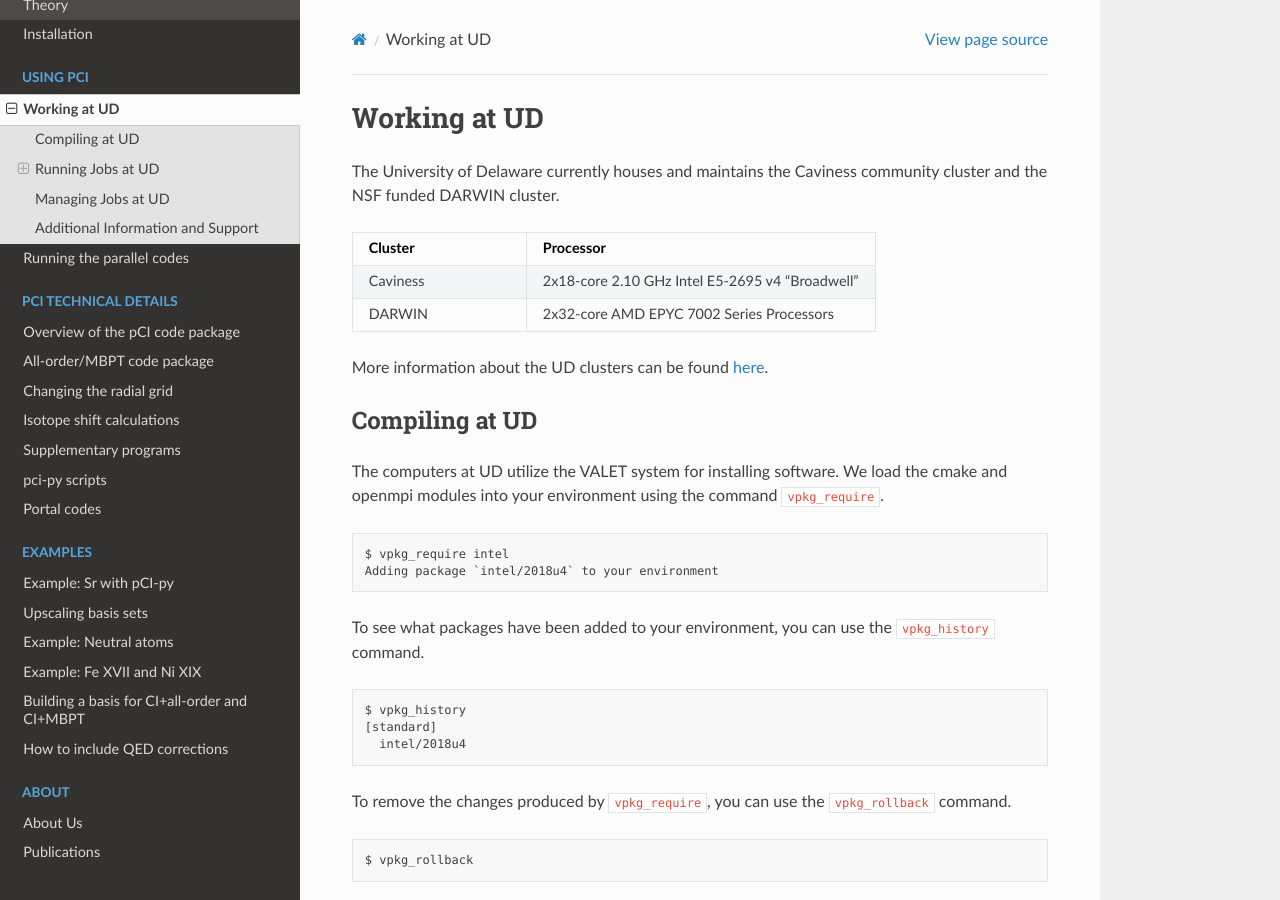
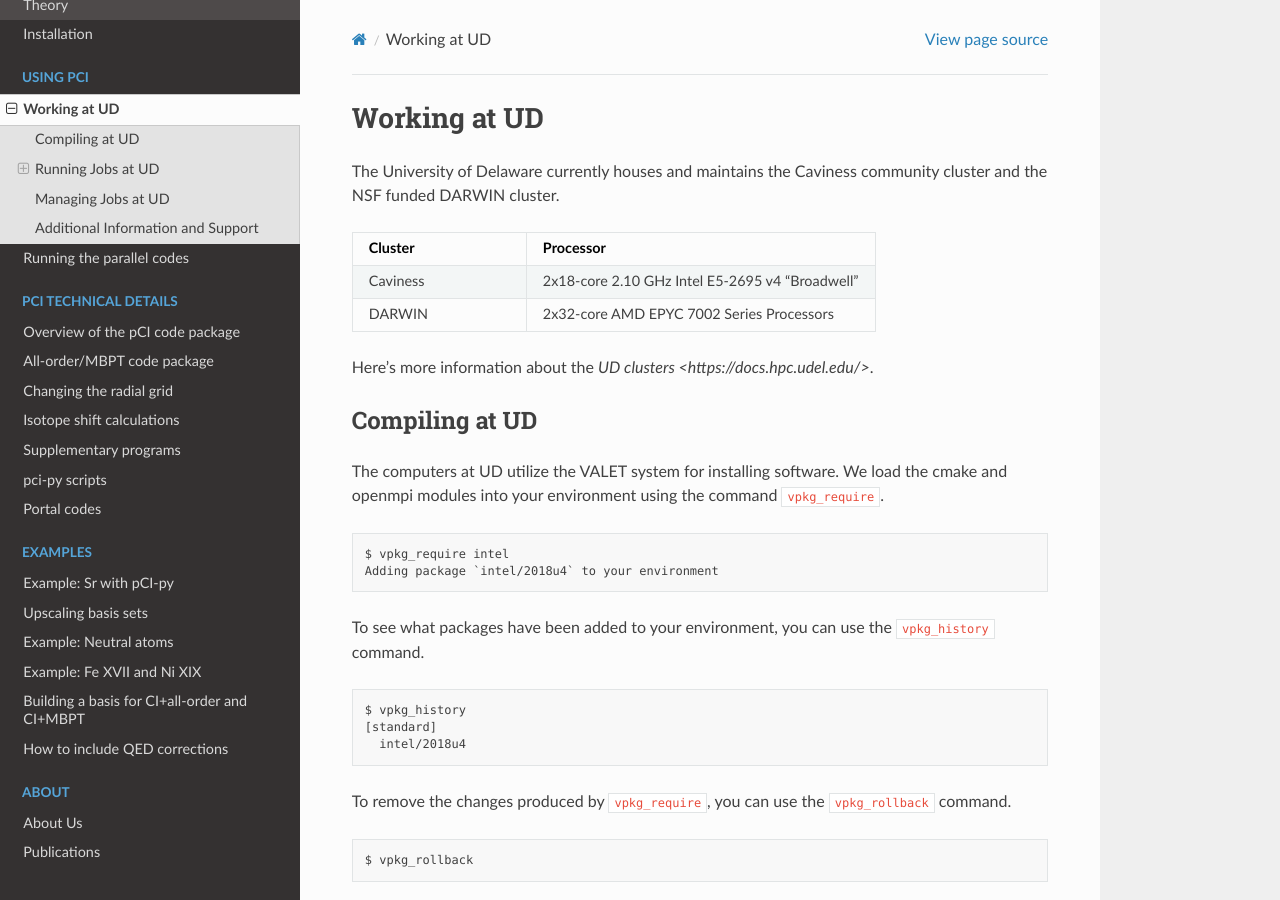
Before and after one commit to ud-pci/pCI, a Sphinx documentation site: the page built from docs/ud_instructions.rst, in a window 1280 px wide and 900 px high. Built offline with Sphinx 7.4.7 and the Read the Docs theme 2.0.0, drawn with Linux system fonts in a browser that asks for light colours; some of the changed text lies outside the part shown.

Commit message:
paraphrased text with links

```diff
--- a/docs/ud_instructions.rst
+++ b/docs/ud_instructions.rst
@@ -14,7 +14,7 @@
    * - DARWIN
      - 2x32-core AMD EPYC 7002 Series Processors
 
-More information about the UD clusters can be found `here <https://docs.hpc.udel.edu/>`_.
+Here's more information about the `UD clusters <https://docs.hpc.udel.edu/>`.
 
 Compiling at UD
 ---------------
@@ -81,7 +81,7 @@
 
 The UD clusters utilize the Slurm workload manager (job scheduling system) to manage and control the resources available to computational tasks. Users can either run their jobs interactively or submit in batch. For an interacive job, the user must type the commands they wish to execute in real time. For a batch job, those sequence of commands are saved to a file, known as a job script, which is submitted to Slurm. Using batch job scripts have several advantages such as reusability and increased job throughput.
 
-More information about running jobs can be found `here <http://docs.hpc.udel.edu/abstract/darwin/runjobs/runjobs>`_.
+Here's more information about `running jobs <http://docs.hpc.udel.edu/abstract/darwin/runjobs/runjobs>`_.
 
 Job scripts
 ~~~~~~~~~~~
```
